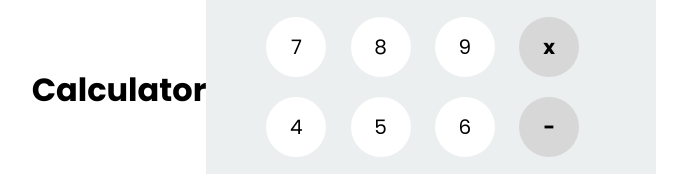
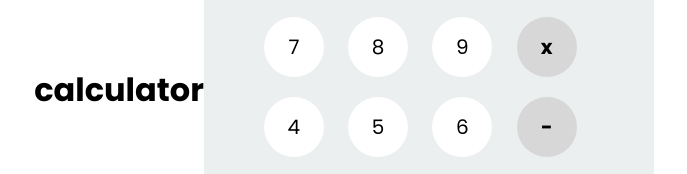
Before and after one commit to prajj20/calcy, a plain HTML site: page index.html in a window 1280 px wide. Shown: the part 310-484 px from the top of the page, 296-983 px from the left. Drawn offline with Linux system fonts and the light colour scheme.

Commit message:
added Heading of caluclator

```diff
--- a/index.html
+++ b/index.html
@@ -25,7 +25,7 @@
   </head>
   <body>
     <div class="calculator-body">
-      <h1 style="display: flex; justify-content: center">Calculator</h1>
+      <h1 style="display: flex; justify-content: center">calculator</h1>
       <div class="calculator">
         <input type="text" placeholder="0" id="inputbtn" disabled />
         <div>
```
